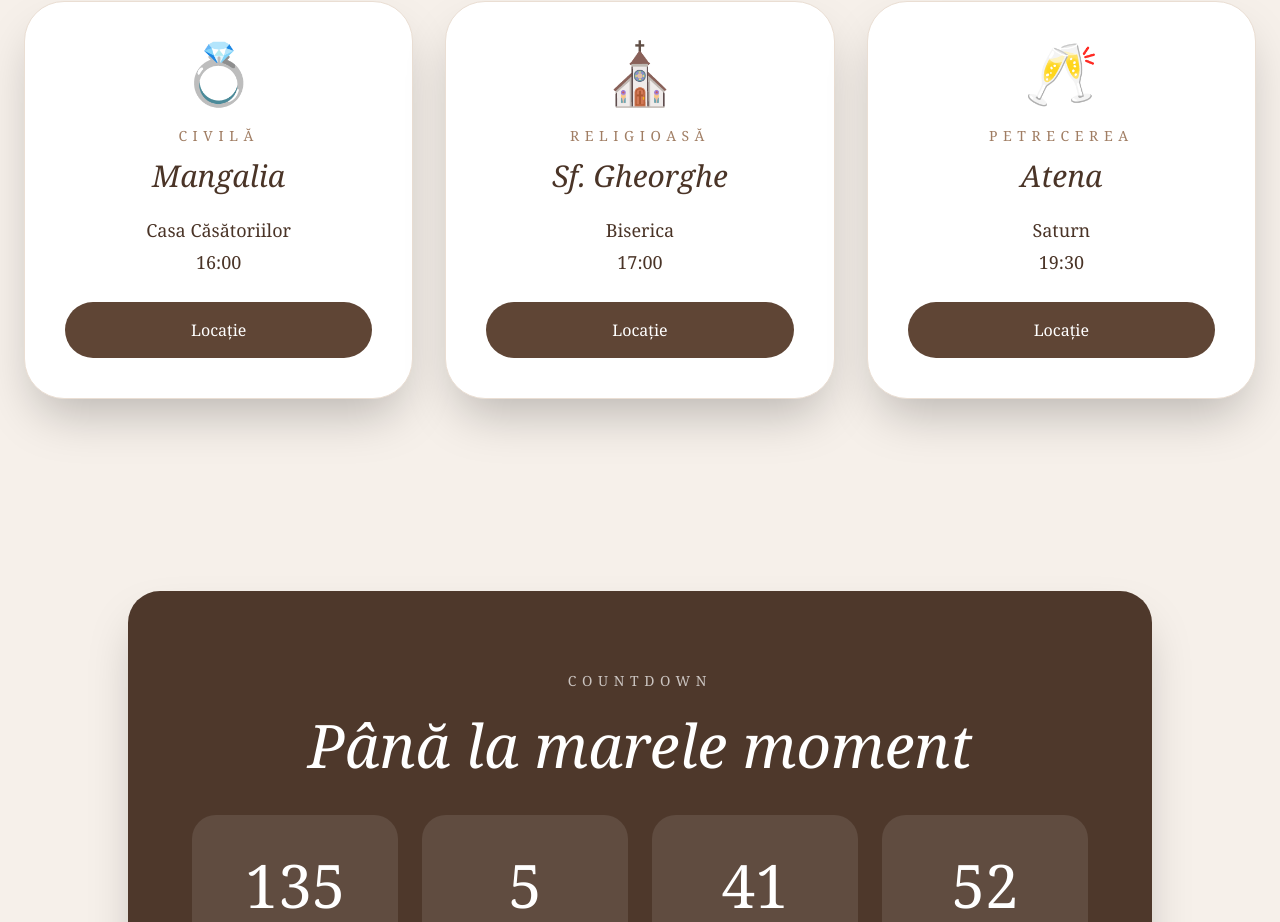
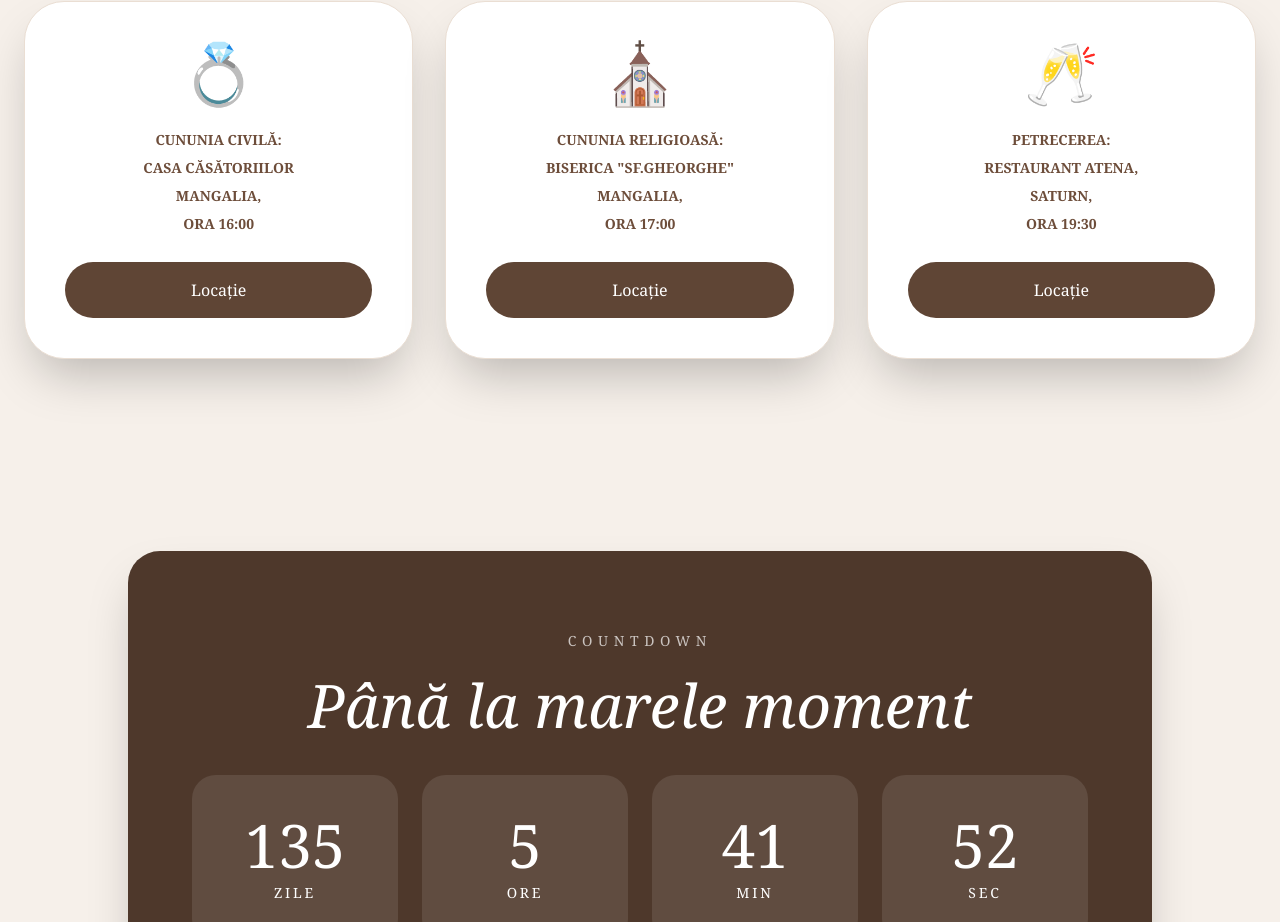
Before and after one commit to hanu19btz-collab/wedding-site, a Next.js app: page / in a window 1280 px wide. Shown: the part 895-1817 px from the top of the page. Built offline with nearby package versions, Linux system fonts and the light colour scheme.

Commit message:
update event cards

```diff
--- a/app/page.tsx
+++ b/app/page.tsx
@@ -86,23 +86,26 @@ export default function WeddingInvitation() {
           <div className="bg-white rounded-[1.5rem] md:rounded-[2.5rem] p-3 sm:p-4 md:p-10 shadow-2xl border border-[#eaded3] text-center flex flex-col justify-between">
 
             <div>
+
               <div className="text-3xl md:text-6xl mb-3 md:mb-6">
                 💍
               </div>
 
-              <div className="uppercase tracking-[0.15em] md:tracking-[0.4em] text-[9px] md:text-sm mb-2 md:mb-3 text-[#a07d63]">
-                Civilă
+              <div className="uppercase text-[9px] md:text-sm font-semibold leading-4 md:leading-7 text-[#6d4d3a]">
+
+                CUNUNIA CIVILĂ:
+                <br />
+
+                CASA CĂSĂTORIILOR
+                <br />
+
+                MANGALIA,
+                <br />
+
+                ORA 16:00
+
               </div>
 
-              <h3 className="text-sm sm:text-base md:text-3xl italic mb-2 md:mb-5">
-                Mangalia
-              </h3>
-
-              <p className="text-[11px] sm:text-xs md:text-lg leading-4 md:leading-8">
-                Casa Căsătoriilor
-                <br />
-                16:00
-              </p>
             </div>
 
             <a
@@ -112,29 +115,33 @@ export default function WeddingInvitation() {
             >
               Locație
             </a>
+
           </div>
 
           {/* CHURCH */}
           <div className="bg-white rounded-[1.5rem] md:rounded-[2.5rem] p-3 sm:p-4 md:p-10 shadow-2xl border border-[#eaded3] text-center flex flex-col justify-between">
 
             <div>
+
               <div className="text-3xl md:text-6xl mb-3 md:mb-6">
                 ⛪
               </div>
 
-              <div className="uppercase tracking-[0.15em] md:tracking-[0.4em] text-[9px] md:text-sm mb-2 md:mb-3 text-[#a07d63]">
-                Religioasă
+              <div className="uppercase text-[9px] md:text-sm font-semibold leading-4 md:leading-7 text-[#6d4d3a]">
+
+                CUNUNIA RELIGIOASĂ:
+                <br />
+
+                BISERICA "SF.GHEORGHE"
+                <br />
+
+                MANGALIA,
+                <br />
+
+                ORA 17:00
+
               </div>
 
-              <h3 className="text-sm sm:text-base md:text-3xl italic mb-2 md:mb-5">
-                Sf. Gheorghe
-              </h3>
-
-              <p className="text-[11px] sm:text-xs md:text-lg leading-4 md:leading-8">
-                Biserica
-                <br />
-                17:00
-              </p>
             </div>
 
             <a
@@ -144,29 +151,33 @@ export default function WeddingInvitation() {
             >
               Locație
             </a>
+
           </div>
 
           {/* PARTY */}
           <div className="bg-white rounded-[1.5rem] md:rounded-[2.5rem] p-3 sm:p-4 md:p-10 shadow-2xl border border-[#eaded3] text-center flex flex-col justify-between">
 
             <div>
+
               <div className="text-3xl md:text-6xl mb-3 md:mb-6">
                 🥂
               </div>
 
-              <div className="uppercase tracking-[0.15em] md:tracking-[0.4em] text-[9px] md:text-sm mb-2 md:mb-3 text-[#a07d63]">
-                Petrecerea
+              <div className="uppercase text-[9px] md:text-sm font-semibold leading-4 md:leading-7 text-[#6d4d3a]">
+
+                PETRECEREA:
+                <br />
+
+                RESTAURANT ATENA,
+                <br />
+
+                SATURN,
+                <br />
+
+                ORA 19:30
+
               </div>
 
-              <h3 className="text-sm sm:text-base md:text-3xl italic mb-2 md:mb-5">
-                Atena
-              </h3>
-
-              <p className="text-[11px] sm:text-xs md:text-lg leading-4 md:leading-8">
-                Saturn
-                <br />
-                19:30
-              </p>
             </div>
 
             <a
@@ -176,6 +187,7 @@ export default function WeddingInvitation() {
             >
               Locație
             </a>
+
           </div>
 
         </div>
```
